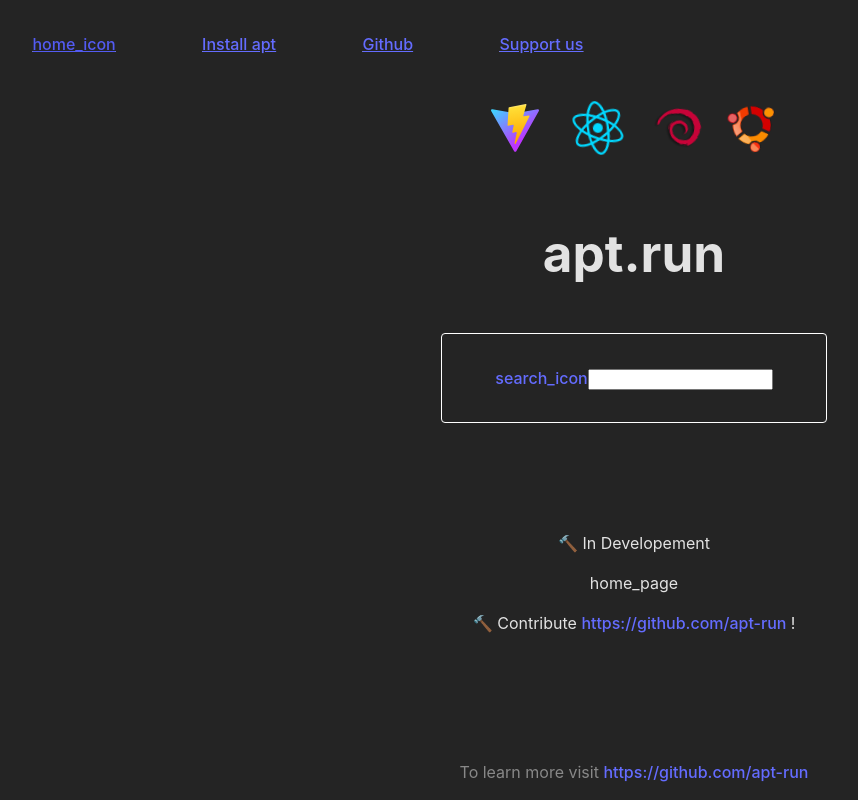
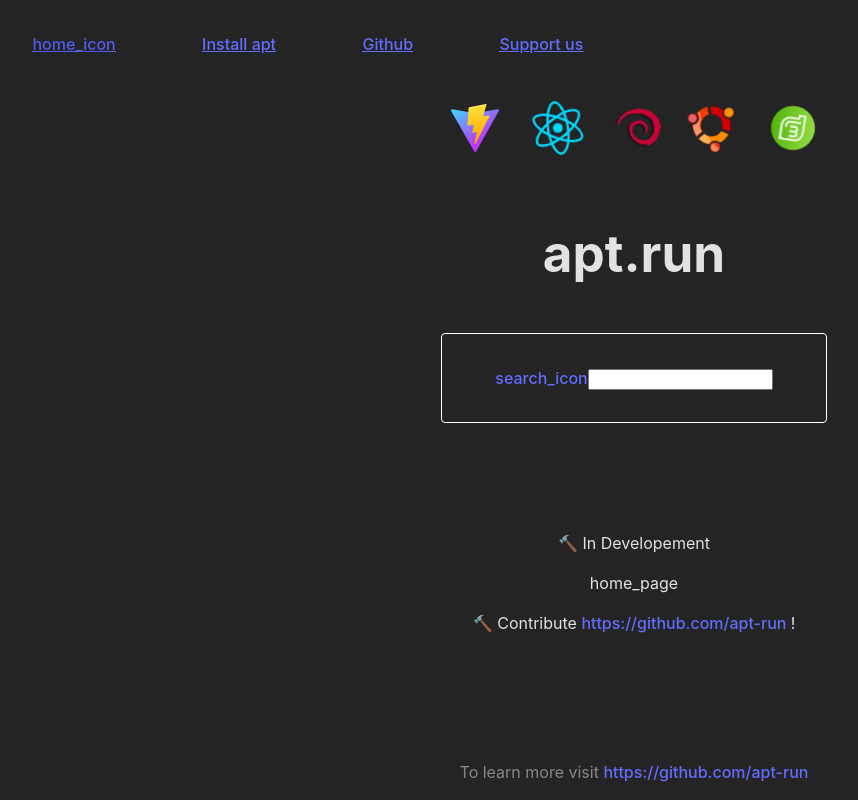
Before and after one commit to apt-run/apt-run.github.io, a React (Vite) app: page / in a window 1280 px wide. Shown: the whole page, without its empty margins (6-864 px from the left). Built offline with nearby package versions, Linux system fonts and the light colour scheme.

Commit message:
Add Mint

```diff
--- a/src/components/Header.css
+++ b/src/components/Header.css
@@ -66,6 +66,9 @@
 .logo.ubuntu:hover {
   filter: drop-shadow(0 0 2em orange);
 }
+.logo.mint:hover {
+  filter: drop-shadow(0 0 2em green);
+}
 
 @keyframes logo-spin {
   from {
@@ -94,6 +97,9 @@
   a:nth-of-type(4) .logo {
     animation: logo-spin-back infinite 20s linear;
   }
+  a:nth-of-type(5) .logo {
+    animation: logo-spin infinite 20s linear;
+  }
 }
 
 .read-the-docs {
--- a/src/components/Header.tsx
+++ b/src/components/Header.tsx
@@ -1,6 +1,7 @@
 import reactLogo from "../assets/react.svg";
 import debianlogo from "../assets/debian2.svg";
 import ubuntulogo from "../assets/ubuntu.svg";
+import mintlogo from "../assets/mint.svg";
 import viteLogo from "/vite.svg";
 import "./Header.css";
 import { Link } from "react-router-dom";
@@ -43,6 +44,9 @@
         <a href="https://ubuntu.com" target="_blank">
           <img src={ubuntulogo} className="logo ubuntu" alt="Ubuntu logo" />
         </a>
+        <a href="https://linuxmint.com" target="_blank">
+          <img src={mintlogo} className="logo mint" alt="Mint logo" />
+        </a>
       </div>
       <h1>apt.run</h1>
 
```
Also changed, not shown: src/assets/mint.svg (added), src/components/debian.svg (added).
